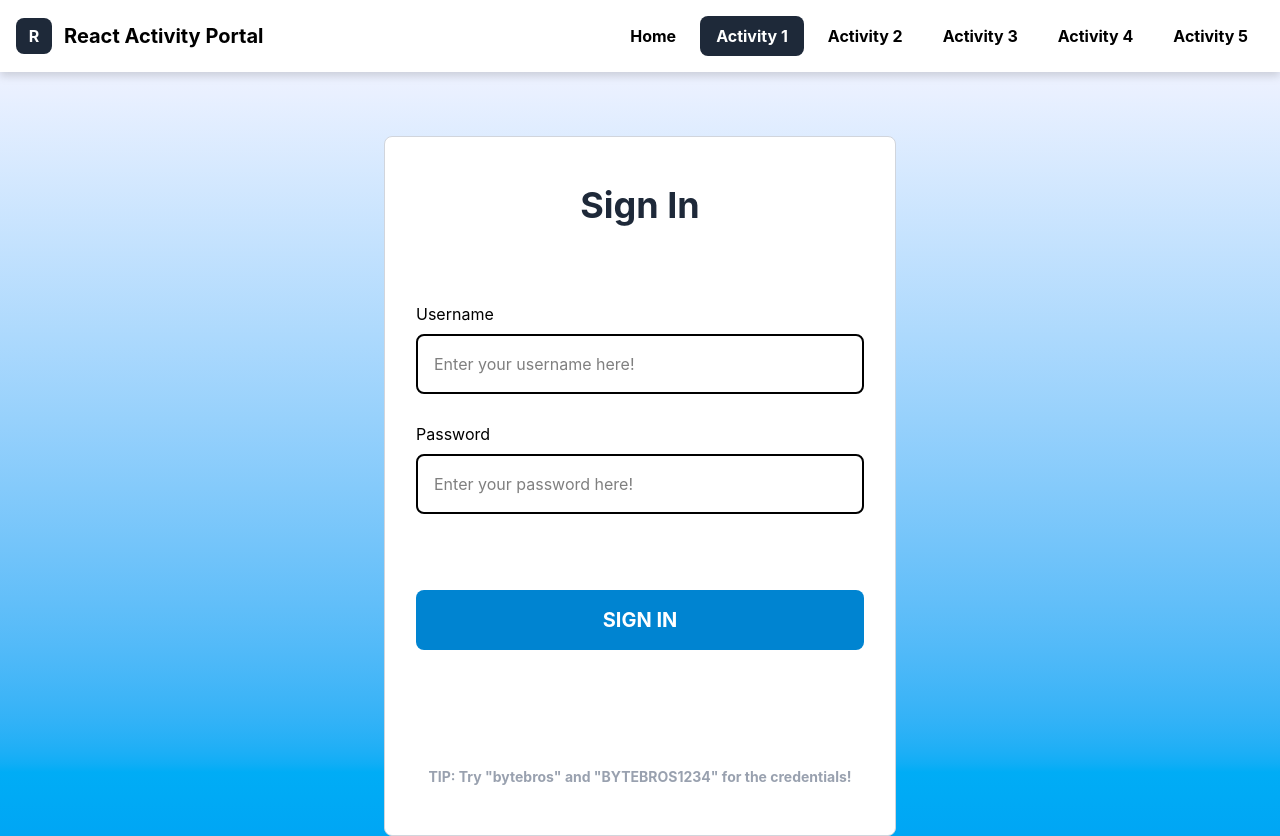
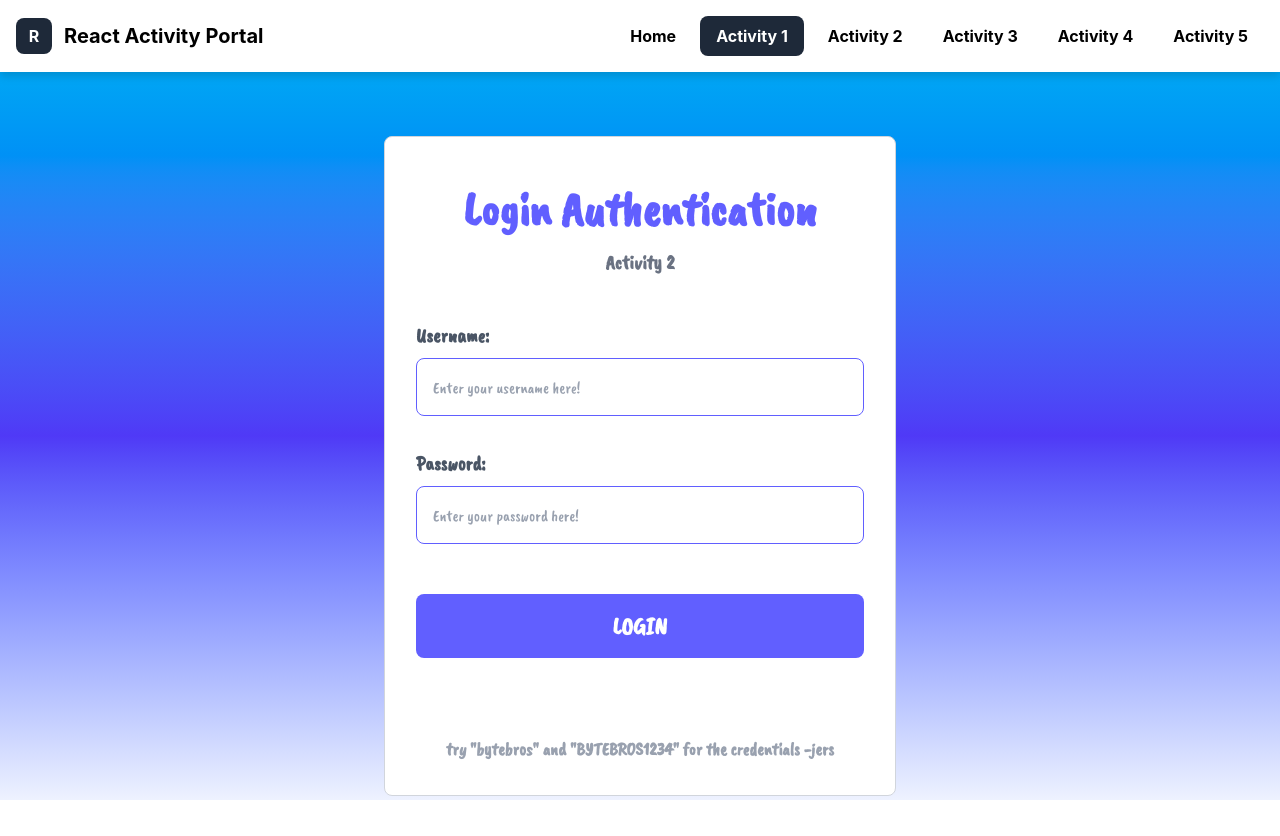
Before and after one commit to FallenFromTheKliff/ByteSizedReact, a React (Vite) app: page /act1-login in a window 1280 px wide. After the commit the page ends 800 px from the top, so only its background shows below. Built offline with nearby package versions, Linux system fonts and the light colour scheme.

Commit message:
home and act1 design improvements by jers

```diff
--- a/src/components/HomeCard.jsx
+++ b/src/components/HomeCard.jsx
@@ -2,9 +2,9 @@ import { NavLink } from 'react-router-dom';
 
 export default function HomeCard(props) {
   return (
-    <div className="inline-flex flex-col items-start h-60 w-100 rounded-lg border border-gray-300 bg-gray-50 hover:shadow-lg duration-300">
+    <div className="inline-flex flex-col items-start h-60 w-100 octagonee-16 border border-gray-300 bg-gray-50 hover:shadow-2xl duration-300">
       <div className="justify-center items-start space-y-2 px-6 py-4">
-        <div className="flex h-9 w-9 items-center justify-center rounded-lg bg-gray-300 font-retro font-bold">
+        <div className="flex h-9 w-9 items-center justify-center octagonee-6 bg-gray-300 font-retro font-bold">
           {props.id}
         </div>
         <h1 className="font-retro font-bold text-gray-800 text-xl mt-4">
@@ -16,7 +16,7 @@ export default function HomeCard(props) {
         <div className="items-center justify-center mt-5">
           <NavLink
             to={props.path}
-            className="inline-block rounded-lg px-8 py-4 w-full text-center text-white text-xl bg-gray-800 font-retro font-bold hover:bg-black duration-300"
+            className="inline-block px-8 py-4 w-full octagonee-12 text-center text-white text-xl bg-gray-800 font-retro font-bold hover:bg-black duration-300"
           >
             [ OPEN ACTIVITY ]
           </NavLink>
--- a/src/index.css
+++ b/src/index.css
@@ -4,7 +4,27 @@
   font-family: 'Blrrpix';
   src: url('./assets/fonts/blrrpixs016.ttf') format('truetype');
 }
+@font-face {
+  font-family: 'CaveatBrush';
+  src: url('./assets/fonts/caveatbrush.ttf') format('truetype');
+}
 
 @theme {
   --font-retro: 'Blrrpix', sans-serif;
+  --font-painter: 'CaveatBrush', sans-serif;
 }
+
+@utility octagonee-* {
+  --clip-size: --value(integer)px;
+
+  clip-path: polygon(
+    var(--clip-size) 0,
+    calc(100% - var(--clip-size)) 0,
+    100% var(--clip-size),
+    100% calc(100% - var(--clip-size)),
+    calc(100% - var(--clip-size)) 100%,
+    var(--clip-size) 100%,
+    0 calc(100% - var(--clip-size)),
+    0 var(--clip-size)
+  )
+}
--- a/src/pages/Home.jsx
+++ b/src/pages/Home.jsx
@@ -3,12 +3,12 @@ import { One, Two, Three, Four, Five } from '../data/navData';
 
 export default function Home() {
   return (
-    <div className="flex flex-1 flex-col w-full items-center bg-linear-0 from-gray-800 to-indigo-50">
+    <div className="flex flex-1 flex-col w-full items-center bg-linear-to-t from-gray-800 via-gray-600 to-gray-50">
       <h1 className="text-5xl text-gray-800 font-retro font-bold mt-16">
-          REACT ACTIVITY PORTAL
+        REACT ACTIVITY PORTAL
       </h1>
       <h2 className="text-lg text-gray-500 font-retro mt-2">
-          Five interactive React activities demonstrating state, events, conditional logic, validation, and calculations!
+        Five interactive React activities demonstrating state, events, conditional logic, validation, and calculations!
       </h2>
       <div className="w-3xl h-1 bg-gray-800 mt-4" />
       <div className="hidden xl:flex flex-col items-center gap-8">
--- a/src/pages/Login.jsx
+++ b/src/pages/Login.jsx
@@ -5,9 +5,9 @@ export default function Login() {
   const [password, setPassword] = useState("");
   const [isLoggedIn, setIsLoggedIn] = useState(false);
 
-  const [usererror, setUserError] = useState("");
-  const [passerror, setPassError] = useState("");
-  const [loginerror, setLoginError] = useState("");
+  const [userError, setUserError] = useState("");
+  const [passError, setPassError] = useState("");
+  const [loginError, setLoginError] = useState("");
 
   const handleLogin = (iwantitthatway) => {
     iwantitthatway.preventDefault();
@@ -39,58 +39,61 @@ export default function Login() {
   }
 
   return (
-    <div className="flex flex-1 flex-col w-full items-center bg-linear-0 from-sky-500 to-indigo-50">
+    <div className="flex flex-1 flex-col w-full items-center bg-linear-to-t from-indigo-50 via-indigo-600 to-sky-500">
       {isLoggedIn ? (
-        <div className="flex flex-col items-center gap-4 mt-16">
-          <h1 className="text-4xl text-sky-600 font-retro font-bold">Welcome back,</h1>
-           <h1 className="text-8xl text-sky-600 font-retro font-bold">{username}!</h1>
+        <div className="flex flex-col items-center mt-16">
+          <h1 className="text-3xl text-indigo-50 font-painter font-bold">Welcome back,</h1>
+           <h1 className="text-9xl text-indigo-50 font-painter font-bold">{username}!</h1>
           <button
             onClick={handleLogout}
-            className="inline-block rounded-lg px-8 py-4 w-lg text-center text-white text-xl bg-sky-600 font-bold hover:bg-sky-800 duration-300 mt-16"
+            className="cursor-pointer rounded-lg px-8 py-4 w-lg text-gray-700 text-3xl font-painter font-bold bg-indigo-200 hover:bg-indigo-300 duration-300 mt-16"
           >
             LOGOUT
           </button>
-          <h2 className="text-sm text-gray-800 font-retro font-bold italic">There's not much here, feel free to leave!</h2>
+          <h2 className="text-lg text-indigo-50 font-painter font-bold mt-4">There's not much here, feel free to leave!</h2>
         </div>
       ) : (
-        <form className="flex flex-col rounded-lg border items-center justify-center border-gray-300 bg-white w-lg h-175 gap-8 mt-16">
-          <h1 className="text-4xl text-gray-800 font-bold mt-12">
-            Sign In
+        <form className="flex flex-col rounded-lg border items-center border-gray-300 bg-white w-lg h-165 mt-16">
+          <h1 className="text-5xl text-indigo-500 font-painter font-bold mt-12">
+            Login Authentication
           </h1>
-          <div className="flex flex-1 flex-col justify-center w-md gap-2">
+          <h2 className="text-xl text-gray-500 font-painter font-bold mt-4">
+            Activity 2
+          </h2>
+          <div className="flex flex-1 flex-col justify-center w-md">
             <div className="h-28">
-              <h3 className="mb-2">Username</h3>
+              <h3 className="text-xl text-gray-600 font-painter font-bold mb-2">Username:</h3>
               <input
                 type="text"
                 placeholder="Enter your username here!"
                 value={username}
                 onChange={(e) => setUsername(e.target.value)}
-                className="w-full border-2 px-4 py-4 rounded-lg"
+                className="w-full px-4 py-4 placeholder:font-painter placeholder:text-gray-400 rounded-lg border border-indigo-500"
               />
-              {usererror && <p className="text-xs text-red-600 italic mt-2">{usererror}</p>}
+              {userError && <p className="text-sm text-red-600 font-painter mt-2">{userError}</p>}
             </div>
-            <div className="h-28">
-              <h3 className="mb-2">Password</h3>
+            <div className="h-28 mt-4">
+              <h3 className="text-xl text-gray-600 font-painter font-bold mb-2">Password:</h3>
               <input
                 type="password"
                 placeholder="Enter your password here!"
                 value={password}
                 onChange={(e) => setPassword(e.target.value)}
-                className="w-full border-2 px-4 py-4 rounded-lg"
+                className="w-full px-4 py-4 placeholder:font-painter placeholder:text-gray-400 rounded-lg border border-indigo-500"
               />
-              {passerror && <p className="text-xs text-red-600 italic mt-2">{passerror}</p>}
+              {passError && <p className="text-sm text-red-600 font-painter mt-2">{passError}</p>}
             </div>
             <button
               onClick={handleLogin}
-              className="inline-block rounded-lg px-8 py-4 w-md text-center text-white text-xl bg-sky-600 font-bold hover:bg-sky-800 duration-300 mt-12"
+              className="cursor-pointer rounded-lg px-8 py-4 text-white text-2xl font-painter font-bold bg-indigo-500 hover:bg-indigo-700 duration-300 mt-8"
             >
-              SIGN IN
+              LOGIN
             </button>
             <div className="h-6 mt-2">
-              {loginerror && <p className="text-sm text-center text-red-600 italic">{loginerror}</p>}
+              {loginError && <p className="text-center text-red-600 font-painter">{loginError}</p>}
             </div>
           </div>
-          <h2 className="text-sm text-gray-400 font-bold mb-12">TIP: Try "bytebros" and "BYTEBROS1234" for the credentials!</h2>
+          <h2 className="text-lg text-gray-400 font-painter font-bold mb-8">try "bytebros" and "BYTEBROS1234" for the credentials -jers</h2>
         </form>
       )}
     </div>
```
Also changed, not shown: src/assets/fonts/caveatbrush.ttf (added).
